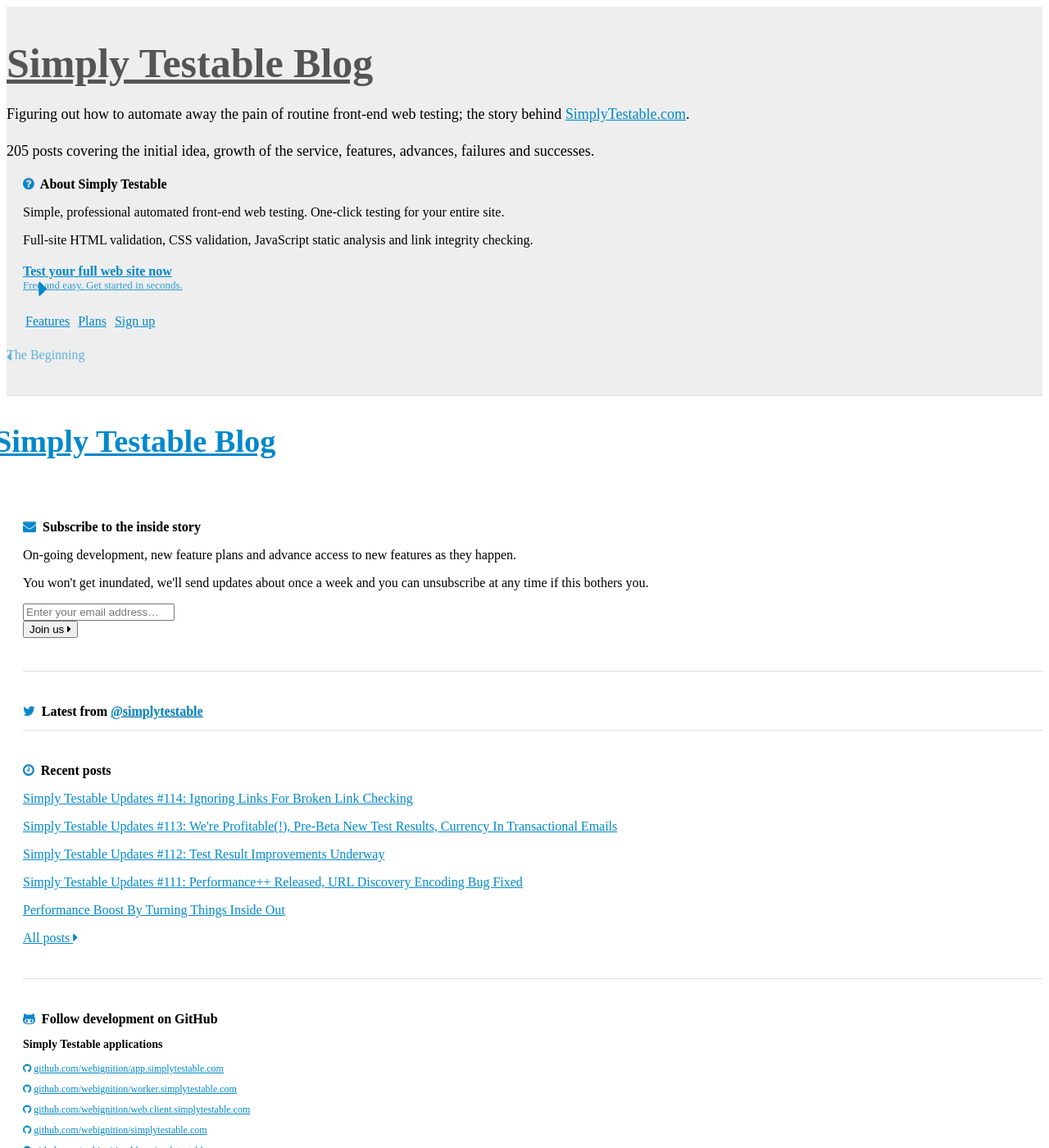
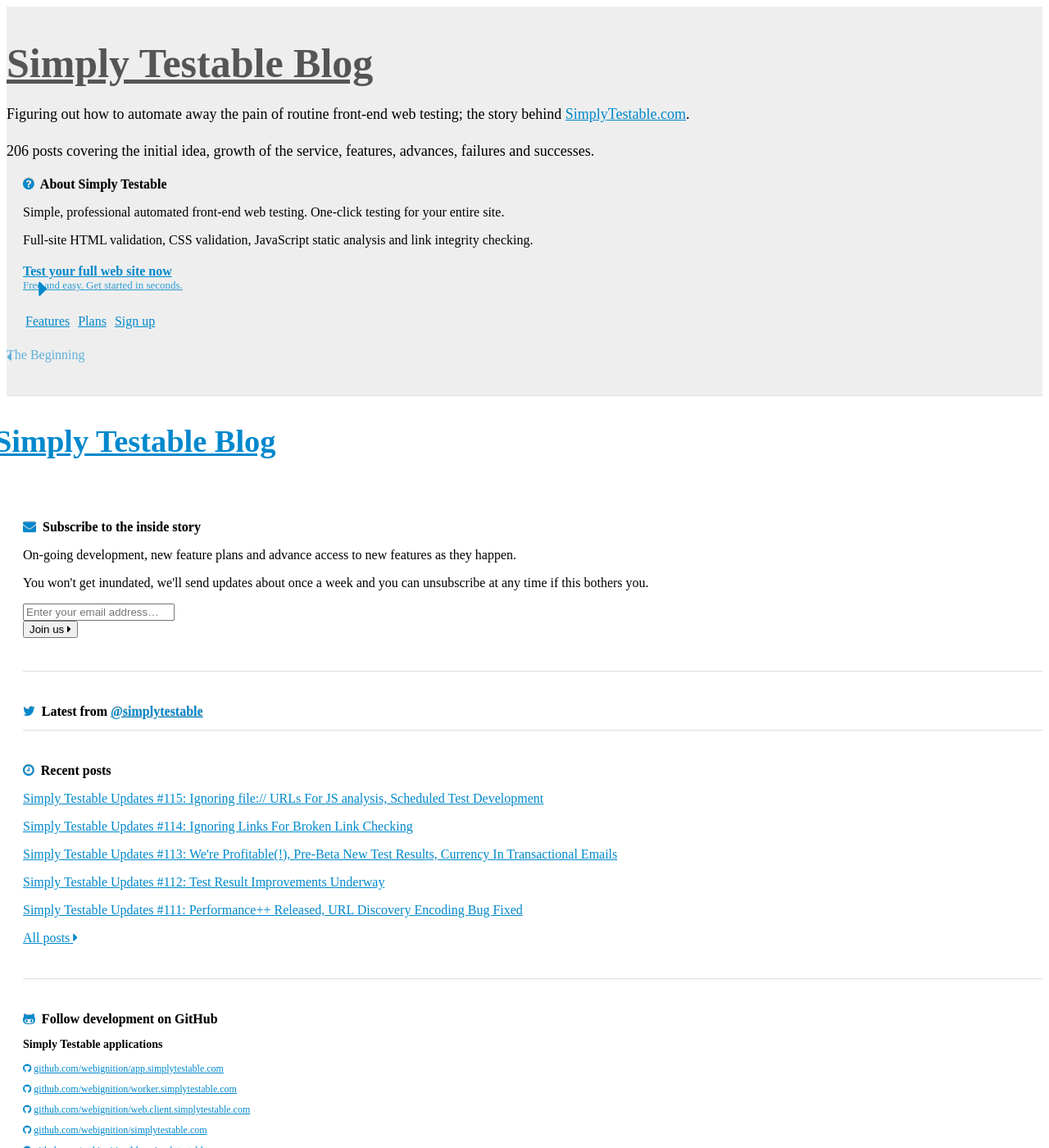
Before and after one commit to webignition/blog.simplytestable.com, a Jekyll site: the page built from index.html, in a window 1280 px wide and 1400 px high. Shown: the whole window at 82% size. Built offline with Jekyll 4.4.1, drawn with Linux system fonts in a browser that asks for light colours; nearby versions of some CDN libraries; comment, search, counter and statistics services are not loaded; a style sheet for code colours, icons or effects is not loaded.

Commit message:
115th newsletter notification

```diff
--- /dev/null
+++ b/_posts/2015/2015-03-04-simply-testable-updates-115.html
@@ -0,0 +1,15 @@
+---
+layout: newsletter
+title: "Simply Testable Updates #115: Ignoring file:// URLs For JS analysis, Scheduled Test Development"
+author:
+    name: Jon Cram
+    url: http://webignition.net
+continue_reading: false
+newsletter:
+    issue_number: 115th
+    url: http://us5.campaign-archive1.com/?u=ac75e33d993d2b502e333ddd0&amp;id=e271de6890
+    highlights:
+      - <a href="http://us5.campaign-archive1.com/?u=ac75e33d993d2b502e333ddd0&amp;id=e271de6890#ignoring-file-urls-for-js-analysis">Ignoring file:// URLs for JS Analysis</a>
+      - <a href="http://us5.campaign-archive1.com/?u=ac75e33d993d2b502e333ddd0&amp;id=e271de6890#scheduled-test-development">Scheduled Test Development</a>
+    closing_sentence: Expect the next newsletter in a week from now on 11 March 2015
+---
--- a/archive/index.html
+++ b/archive/index.html
@@ -6,6 +6,28 @@ is_archive: true
 <ol class="archive">
 
 
+    <li value="206">
+        <h2><a href="/simply-testable-updates-115/">Simply Testable Updates #115: Ignoring file:// URLs For JS analysis, Scheduled Test Development </a></h2>
+        <p class="post-date">March  4, 2015</p>
+
+
+
+
+
+
+
+
+
+    <p>
+        Our <a href="http://us5.campaign-archive1.com/?u=ac75e33d993d2b502e333ddd0&amp;id=e271de6890">115th updates newsletter</a> went out today.
+    </p>
+
+
+
+
+    </li>
+
+
     <li value="205">
         <h2><a href="/simply-testable-updates-114/">Simply Testable Updates #114: Ignoring Links For Broken Link Checking </a></h2>
         <p class="post-date">February 25, 2015</p>
```
